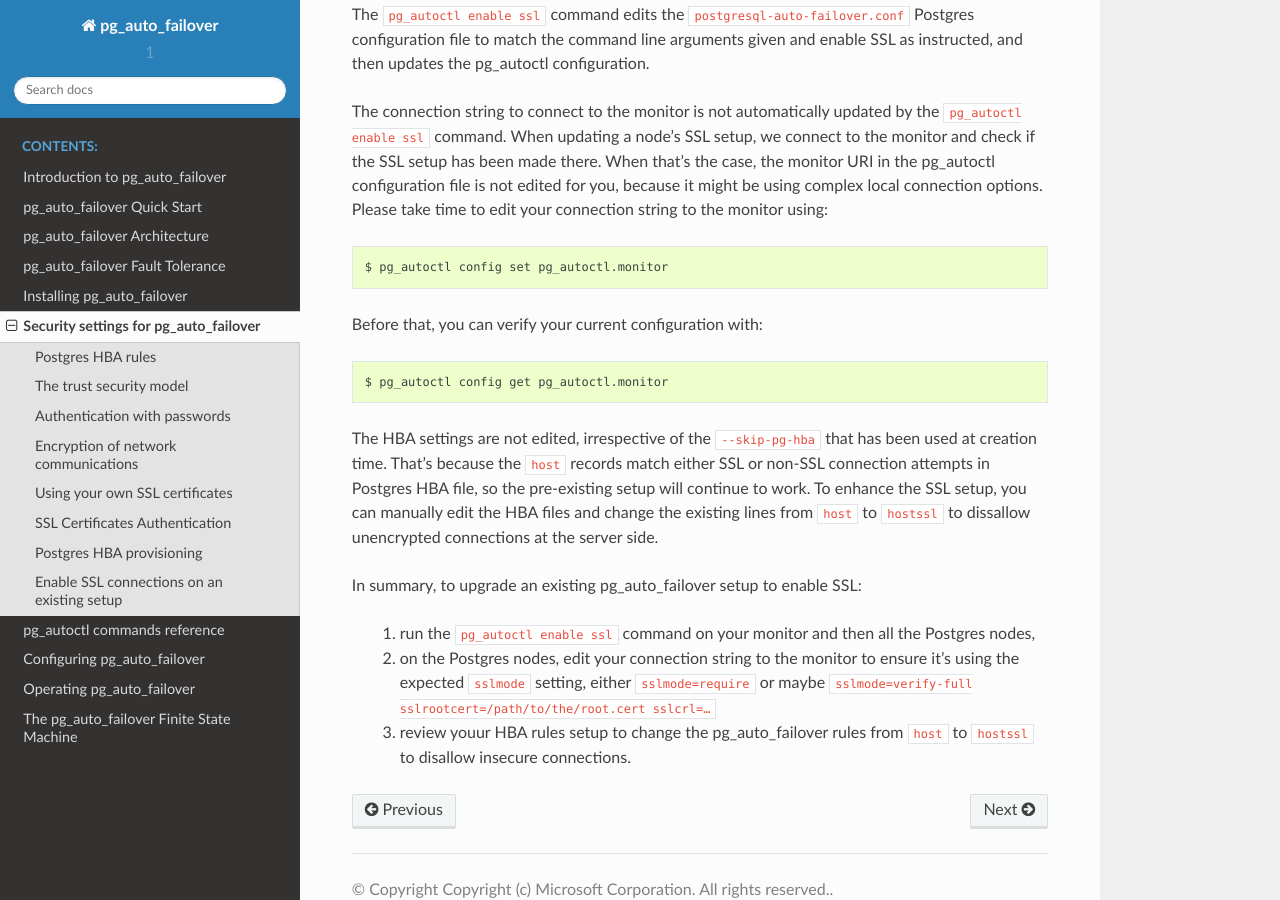
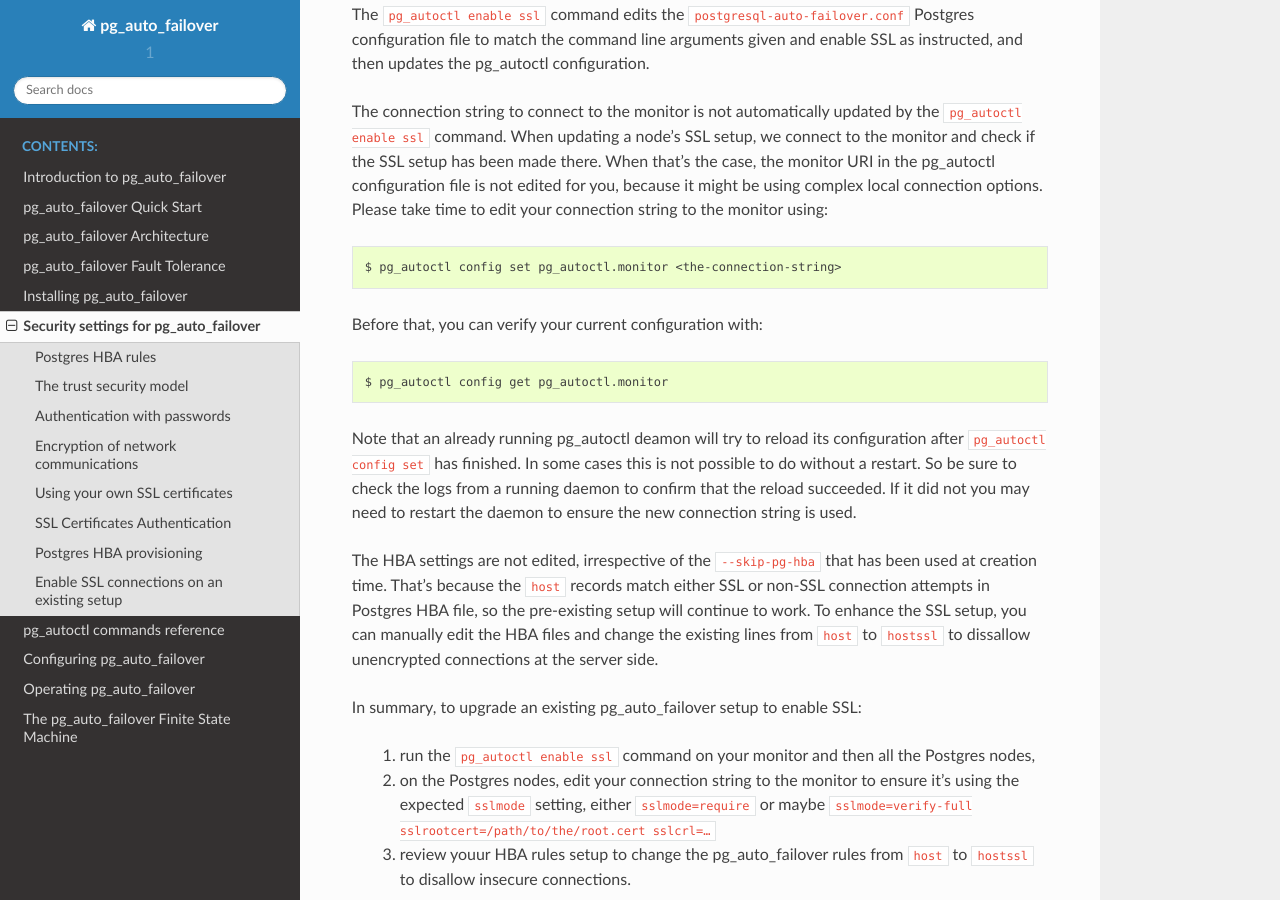
Before and after one commit to hapostgres/pg_auto_failover, a Sphinx documentation site: the page built from docs/security.rst, in a window 1280 px wide and 900 px high, scrolled down 6156 px. Built offline with Sphinx 7.4.7 and the Read the Docs theme 2.0.0, drawn with Linux system fonts in a browser that asks for light colours.

Commit message:
Docs review.

```diff
--- a/docs/ref/reference.rst
+++ b/docs/ref/reference.rst
@@ -64,10 +64,12 @@ keeper::
     pg_autoctl enable
       secondary    Enable secondary nodes on a formation
       maintenance  Enable Postgres maintenance mode on this node
+      ssl          Enable SSL configuration on this node
 
     pg_autoctl disable
       secondary    Disable secondary nodes on a formation
       maintenance  Disable Postgres maintenance mode on this node
+      ssl          Disable SSL configuration on this node
 
     pg_autoctl perform
       failover    Perform a failover for given formation and group
@@ -606,10 +608,12 @@ through the following commands, only available in debug environments::
     pg_autoctl enable
       secondary    Enable secondary nodes on a formation
       maintenance  Enable Postgres maintenance mode on this node
+      ssl          Enable SSL configuration on this node
 
     pg_autoctl disable
       secondary    Disable secondary nodes on a formation
       maintenance  Disable Postgres maintenance mode on this node
+      ssl          Disable SSL configuration on this node
 
     pg_autoctl do
     + monitor      Query a pg_auto_failover monitor
--- a/docs/security.rst
+++ b/docs/security.rst
@@ -317,11 +317,18 @@ is not edited for you, because it might be using complex local connection
 options. Please take time to edit your connection string to the monitor
 using::
 
-  $ pg_autoctl config set pg_autoctl.monitor
+  $ pg_autoctl config set pg_autoctl.monitor <the-connection-string>
 
 Before that, you can verify your current configuration with::
 
   $ pg_autoctl config get pg_autoctl.monitor
+
+Note that an already running pg_autoctl deamon will try to reload its
+configuration after ``pg_autoctl config set`` has finished. In some cases
+this is not possible to do without a restart. So be sure to check the logs
+from a running daemon to confirm that the reload succeeded. If it did not
+you may need to restart the daemon to ensure the new connection string is
+used.
 
 The HBA settings are not edited, irrespective of the ``--skip-pg-hba`` that
 has been used at creation time. That's because the ``host`` records match
```
